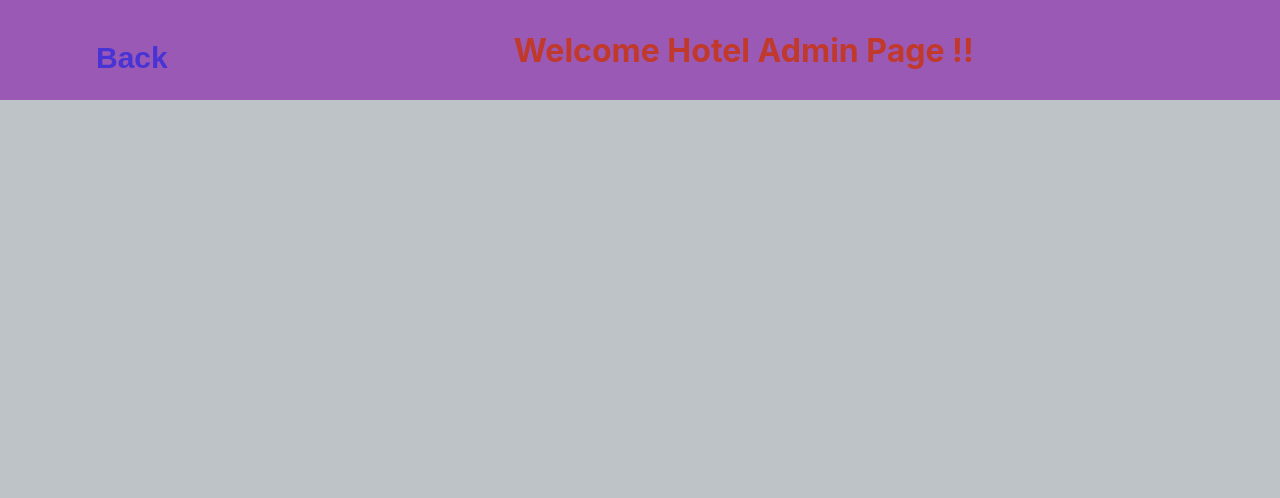
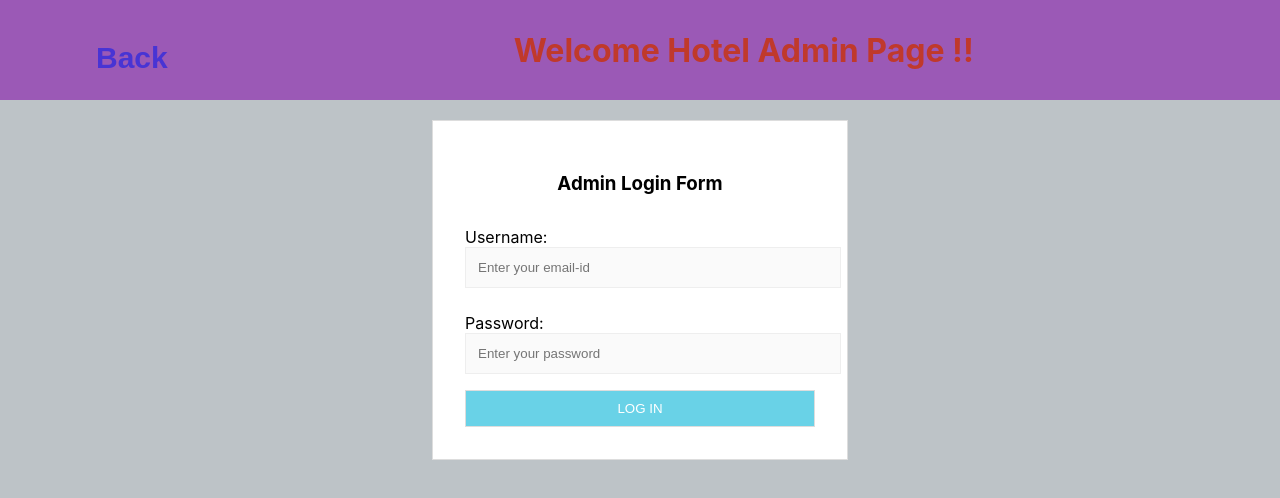
Before and after one commit to snehapoulose/hotel-management, a React (Create React App) app: page /hotelAdmin in a window 1280 px wide. Shown: the top 498 px of the page. Built offline with nearby package versions, Linux system fonts and the light colour scheme; no server answers.

Commit message:
--  added hotel-admin authentication. -- added styling to the hotel-admin page.

```diff
--- a/src/App.js
+++ b/src/App.js
@@ -3,6 +3,7 @@ import HomePage from './components/HomePage';
 import HotelList from './components/HotelList';
 import Admin from './pages/Admin';
 import HotelAdmin from './pages/HotelAdmin';
+import HotelAdminPage from './pages/HotelAdminPage';
 import HotelInvoice from './pages/HotelInvoice';
 import User from './pages/User';
 
@@ -16,6 +17,7 @@ function App() {
         <Route path='/admin' element={<Admin/>}/>
         <Route path='/hotelAdmin' element={<HotelAdmin/>}/>
         <Route path='/hotelList' element={<HotelList/>}/>
+        <Route path='/hotelAdminPage' element={<HotelAdminPage/>}/>
         <Route path='/hotelInvoice/:id' element={<HotelInvoice/>}/>
       </Routes>
     </div>
--- /dev/null
+++ b/src/Styles/HotelAdmin.css
@@ -0,0 +1,43 @@
+
+
+.form-container {
+    display: flex;
+    justify-content: center;
+    flex-wrap: wrap;
+    align-items: stretch;
+}
+.form-header{
+    text-align: center;
+    margin-bottom : 2rem;
+}
+.login-form{
+    justify-content: center;
+    align-items: center;
+    width: 350px;
+    margin-top: 20px;
+    margin-left: 0px;
+    border: 1px solid #ddd;
+    padding: 2rem;
+    background: #ffffff;
+}
+.form-input{
+    background: #fafafa;
+    border: 1px solid #eeeeee;
+    padding: 12px;
+    width: 100%;
+}
+.form-group{
+    margin-bottom: 1rem;
+}
+.form-button{
+    background: #69d2e7;
+    border: 1px solid #ddd;
+    color: #ffffff;
+    padding: 10px;
+    width: 100%;
+    text-transform: uppercase;
+    cursor: pointer;
+}
+.form-button:hover{
+    background:red;
+}
--- a/src/pages/HotelAdmin.js
+++ b/src/pages/HotelAdmin.js
@@ -1,10 +1,95 @@
-import React from "react";
+import React,{useState,useEffect} from "react";
 import Header from "../components/Header";
+import { useNavigate } from "react-router-dom";
+import "../Styles/HotelAdmin.css";
 
 export default function HotelAdmin() {
+  const [formData, setFormData] = useState({ email: "", password: "" });
+  const [formErrors, setFormErrors] = useState({});
+  const [hotelAdmin, setHotelAdmin] = useState([]);
+  const navigate = useNavigate();
+
+  useEffect(() => {
+    fetch("https://jsonplaceholder.typicode.com/users")
+      .then((res) => res.json())
+      .then((data) => setHotelAdmin(data));
+  }, []);
+  function handleChange(event) {
+    setFormData((prevFormData) => {
+      return {
+        ...prevFormData,
+        [event.target.name]: event.target.value,
+      };
+    });
+  }
+
+  const handleSubmit = (event) => {
+    event.preventDefault();
+    setFormErrors(validate(formData));
+  };
+
+  const validate = () => {
+    const errors = {};
+    const adminUsername = formData.email;
+    const adminPassword = formData.password;
+    hotelAdmin.forEach((user) => {
+      var paswd = user.username;
+      var num = 123;
+      paswd += num;
+      if (user.email !== adminUsername || paswd !== adminPassword ) {
+        errors.username = "Invalid credentials";
+      } else if (user.email !== adminUsername && paswd !== adminPassword) {
+        errors.username = "Invalid credentials";
+      } else {
+        localStorage.setItem("adminDetails", JSON.stringify(user));
+        navigate("/hotelAdminPage")
+
+      }
+    });
+    return errors;
+  };
   return (
     <div>
       <Header name="Hotel Admin" />
+      <div className="form-container">
+      <form onSubmit={handleSubmit} className="login-form">
+      <div class="form-header">
+            <h3> Admin Login Form</h3>
+          </div>
+            <p>{formErrors.username}</p>
+            <label>
+              Username:
+              <div className="form-group">
+              <input
+                className="form-input"
+                type="email"
+                name="email"
+                placeholder="Enter your email-id"
+                onChange={handleChange}
+                value={formData.email}
+              />
+              </div>
+            </label>
+
+          <p>{formErrors.password}</p>
+            <label>
+              Password:
+              <div className="form-group">
+              <input
+                className="form-input"
+                type="password"
+                name="password"
+                placeholder="Enter your password"
+                onChange={handleChange}
+                value={formData.password}
+              />
+              </div>
+            </label>
+          <button type="submit" className="form-button">
+            Log In
+          </button>
+        </form>
+        </div>
     </div>
   );
 }
--- /dev/null
+++ b/src/pages/HotelAdminPage.js
@@ -0,0 +1,18 @@
+import React from 'react'
+import {useNavigate} from 'react-router-dom';
+
+export default function Hotel() {
+  const adminStore = JSON.parse(localStorage.getItem("adminDetails"));
+  const navigate = useNavigate()
+  function backToHomePage(){
+    navigate("/")
+  }
+  return (
+    <>
+       <button onClick={backToHomePage} className ="header-back">Back</button>
+        <div>
+          <h1>Welcome {adminStore.name} Page</h1>
+        </div>
+    </>
+  )
+}
--- a/src/pages/User.js
+++ b/src/pages/User.js
@@ -2,7 +2,7 @@ import React from "react";
 import Header from "../components/Header";
 import { useState, useEffect } from "react";
 import { useNavigate } from "react-router-dom";
-import "../Styles/User.css"
+import "../Styles/User.css";
 
 export default function User() {
   const [input, setInput] = useState({ email: "", password: "" });
@@ -32,14 +32,12 @@ export default function User() {
   const validate = (values) => {
     const errors = {};
     const emailRegex = /^[A-Z0-9._%+-]+@[A-Z0-9.-]+\.[A-Z]{2,4}$/i;
-    const passwordRegex =
-      /^(?=.*[a-z])(?=.*[A-Z])(?=.*[0-9])(?=.*[!@#\$%\^&\*])(?=.{8,})/;
+    const passwordRegex =/^(?=.*[a-z])(?=.*[A-Z])(?=.*[0-9])(?=.*[!@#\$%\^&\*])(?=.{8,})/;
     if (!values.email) {
       errors.email = "Email -id is required";
     } else if (!emailRegex.test(values.email)) {
       errors.email = "This is not a valid email format";
-    }
-    if (!values.password) {
+    } else if (!values.password) {
       errors.password = "Password is required";
     } else if (!passwordRegex.test(values.password)) {
       errors.password = "This is not a valid password format";
@@ -53,7 +51,7 @@ export default function User() {
     <div>
       <Header name="User Page" />
       <div className="form-container">
-      <form onSubmit={handleSubmit} className = "login-form">
+        <form onSubmit={handleSubmit} className="login-form">
           <div class="form-header">
             <h3>Login Form</h3>
           </div>
@@ -67,7 +65,7 @@ export default function User() {
                 name="email"
                 value={input.email}
                 onChange={handleChange}
-            className= "form-input"
+                className="form-input"
               />
             </div>
           </label>
@@ -86,7 +84,9 @@ export default function User() {
             </div>
           </label>
           <div className="form-group">
-        <button type="submit" className="form-button">LOG IN</button>
+            <button type="submit" className="form-button">
+              LOG IN
+            </button>
           </div>
         </form>
       </div>
```
Lines whose indentation alone changed are shown as unchanged.
